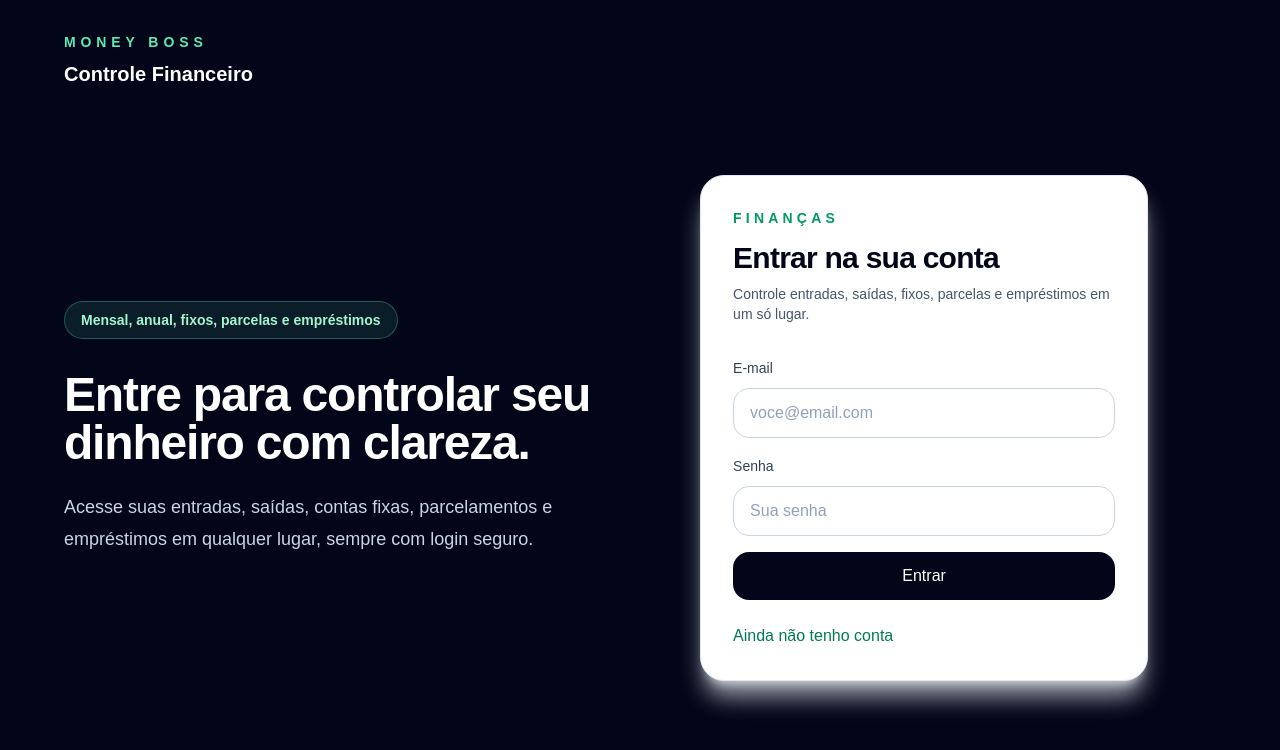
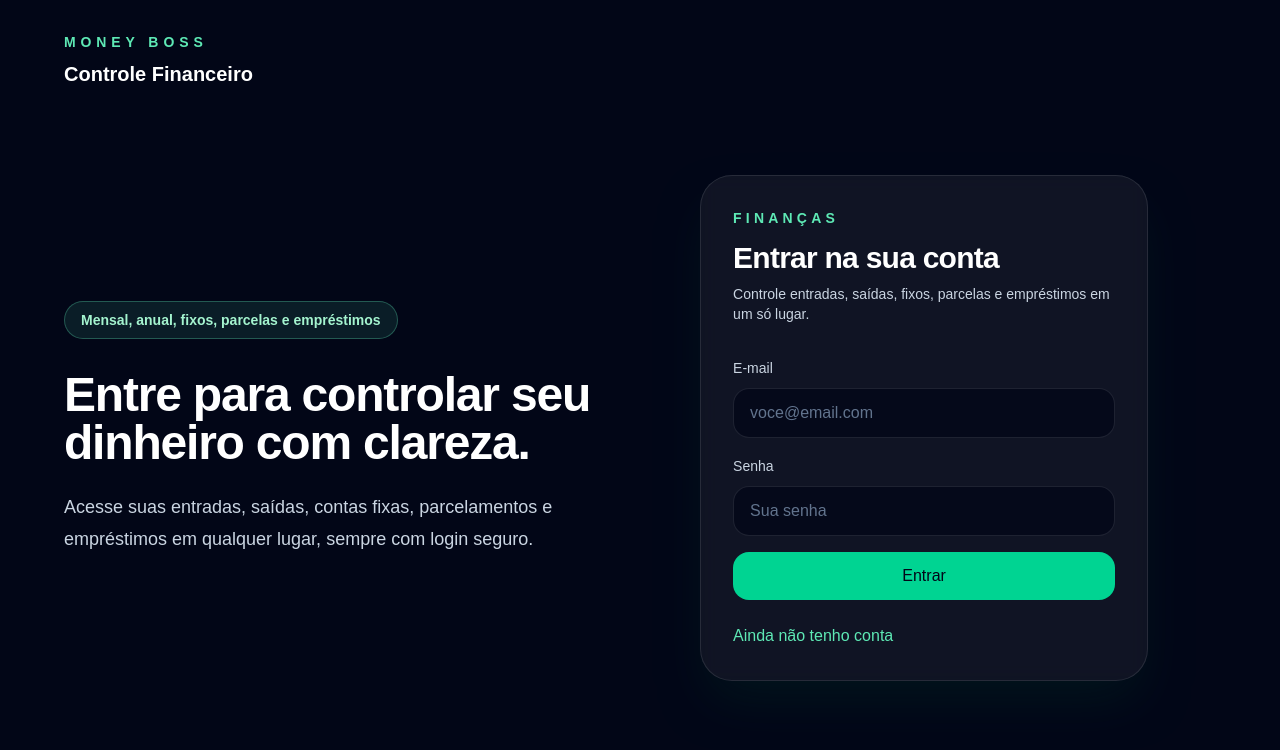
Before and after one commit to DevGabrielSL/controle-financeiro, a Next.js app: page /login in a window 1280 px wide. Shown: the top 750 px of the page. Built offline with nearby package versions, Linux system fonts and the light colour scheme; no server answers.

Commit message:
style: darken login screen
Restyle the login form with a dark translucent card and softer high-contrast controls to match the app theme.

```diff
--- a/src/app/login/page.tsx
+++ b/src/app/login/page.tsx
@@ -2,7 +2,7 @@ import { AuthForm } from "@/components/AuthForm";
 
 export default function LoginPage() {
   return (
-    <main className="min-h-screen overflow-hidden bg-slate-950 px-4 py-8 text-white">
+    <main className="min-h-screen overflow-hidden bg-[radial-gradient(circle_at_top_right,_rgba(16,185,129,0.16),_transparent_34%),#020617] px-4 py-8 text-white">
       <div className="mx-auto flex min-h-[calc(100vh-4rem)] w-full max-w-6xl flex-col">
         <header>
           <p className="text-sm font-semibold uppercase tracking-[0.35em] text-emerald-300">
--- a/src/components/AuthForm.tsx
+++ b/src/components/AuthForm.tsx
@@ -53,24 +53,24 @@ export function AuthForm() {
   }
 
   return (
-    <div className="mx-auto w-full max-w-md rounded-3xl border border-slate-200 bg-white p-8 shadow-xl shadow-slate-200/70">
+    <div className="mx-auto w-full max-w-md rounded-[2rem] border border-white/10 bg-white/[0.06] p-8 text-white shadow-2xl shadow-emerald-950/40 backdrop-blur">
       <div className="mb-8">
-        <p className="text-sm font-semibold uppercase tracking-[0.3em] text-emerald-600">
+        <p className="text-sm font-semibold uppercase tracking-[0.3em] text-emerald-300">
           Finanças
         </p>
-        <h1 className="mt-3 text-3xl font-bold tracking-tight text-slate-950">
+        <h1 className="mt-3 text-3xl font-bold tracking-tight text-white">
           {mode === "login" ? "Entrar na sua conta" : "Criar sua conta"}
         </h1>
-        <p className="mt-2 text-sm text-slate-600">
+        <p className="mt-2 text-sm text-slate-300">
           Controle entradas, saídas, fixos, parcelas e empréstimos em um só lugar.
         </p>
       </div>
 
       <form className="space-y-4" onSubmit={handleSubmit}>
         <label className="block">
-          <span className="text-sm font-medium text-slate-700">E-mail</span>
+          <span className="text-sm font-medium text-slate-300">E-mail</span>
           <input
-            className="mt-2 w-full rounded-2xl border border-slate-300 bg-white px-4 py-3 text-slate-950 outline-none transition placeholder:text-slate-400 focus:border-emerald-500 focus:ring-4 focus:ring-emerald-100"
+            className="mt-2 w-full rounded-2xl border border-white/10 bg-slate-950/70 px-4 py-3 text-white outline-none transition placeholder:text-slate-500 focus:border-emerald-300 focus:ring-4 focus:ring-emerald-300/10"
             type="email"
             value={email}
             onChange={(event) => setEmail(event.target.value)}
@@ -80,9 +80,9 @@ export function AuthForm() {
         </label>
 
         <label className="block">
-          <span className="text-sm font-medium text-slate-700">Senha</span>
+          <span className="text-sm font-medium text-slate-300">Senha</span>
           <input
-            className="mt-2 w-full rounded-2xl border border-slate-300 bg-white px-4 py-3 text-slate-950 outline-none transition placeholder:text-slate-400 focus:border-emerald-500 focus:ring-4 focus:ring-emerald-100"
+            className="mt-2 w-full rounded-2xl border border-white/10 bg-slate-950/70 px-4 py-3 text-white outline-none transition placeholder:text-slate-500 focus:border-emerald-300 focus:ring-4 focus:ring-emerald-300/10"
             type="password"
             value={password}
             onChange={(event) => setPassword(event.target.value)}
@@ -93,13 +93,13 @@ export function AuthForm() {
         </label>
 
         {message ? (
-          <div className="rounded-2xl bg-slate-100 px-4 py-3 text-sm text-slate-700">
+          <div className="rounded-2xl border border-white/10 bg-white/10 px-4 py-3 text-sm text-slate-200">
             {message}
           </div>
         ) : null}
 
         <button
-          className="w-full rounded-2xl bg-slate-950 px-5 py-3 font-semibold text-white transition hover:bg-slate-800 disabled:cursor-not-allowed disabled:opacity-60"
+          className="w-full rounded-2xl bg-emerald-400 px-5 py-3 font-bold text-slate-950 transition hover:bg-emerald-300 disabled:cursor-not-allowed disabled:opacity-60"
           type="submit"
           disabled={isLoading}
         >
@@ -112,7 +112,7 @@ export function AuthForm() {
       </form>
 
       <button
-        className="mt-6 text-sm font-medium text-emerald-700 hover:text-emerald-800"
+        className="mt-6 text-sm font-medium text-emerald-300 hover:text-emerald-200"
         type="button"
         onClick={() => setMode(mode === "login" ? "signup" : "login")}
       >
```
